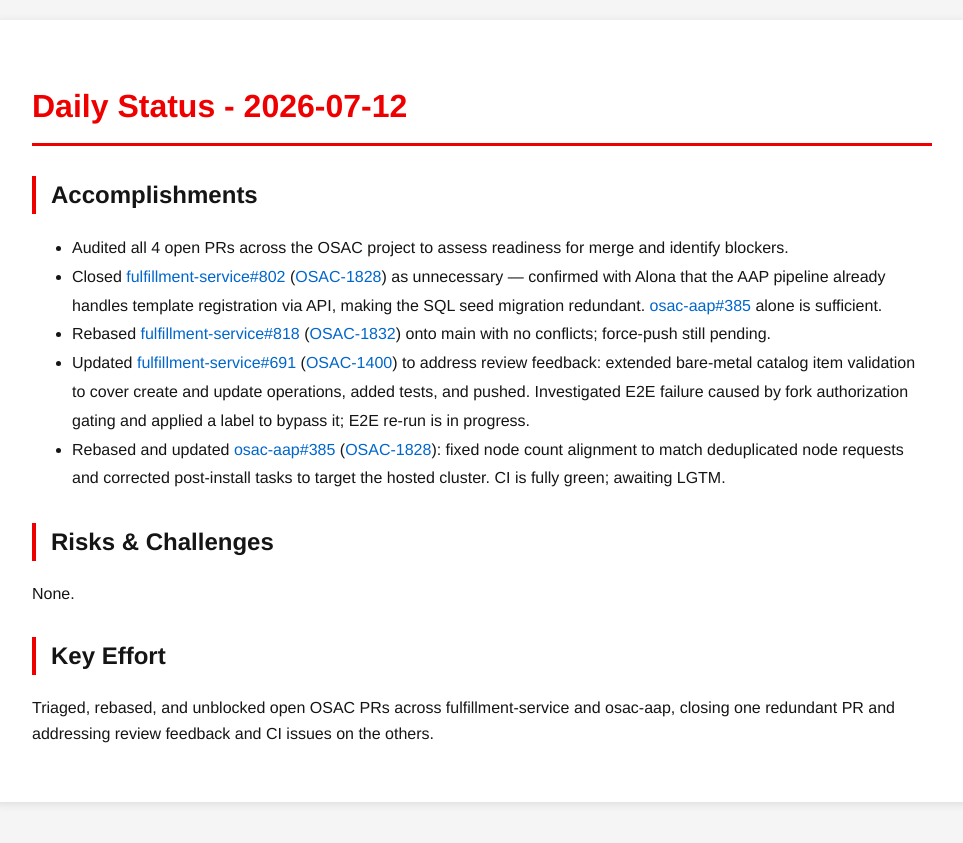
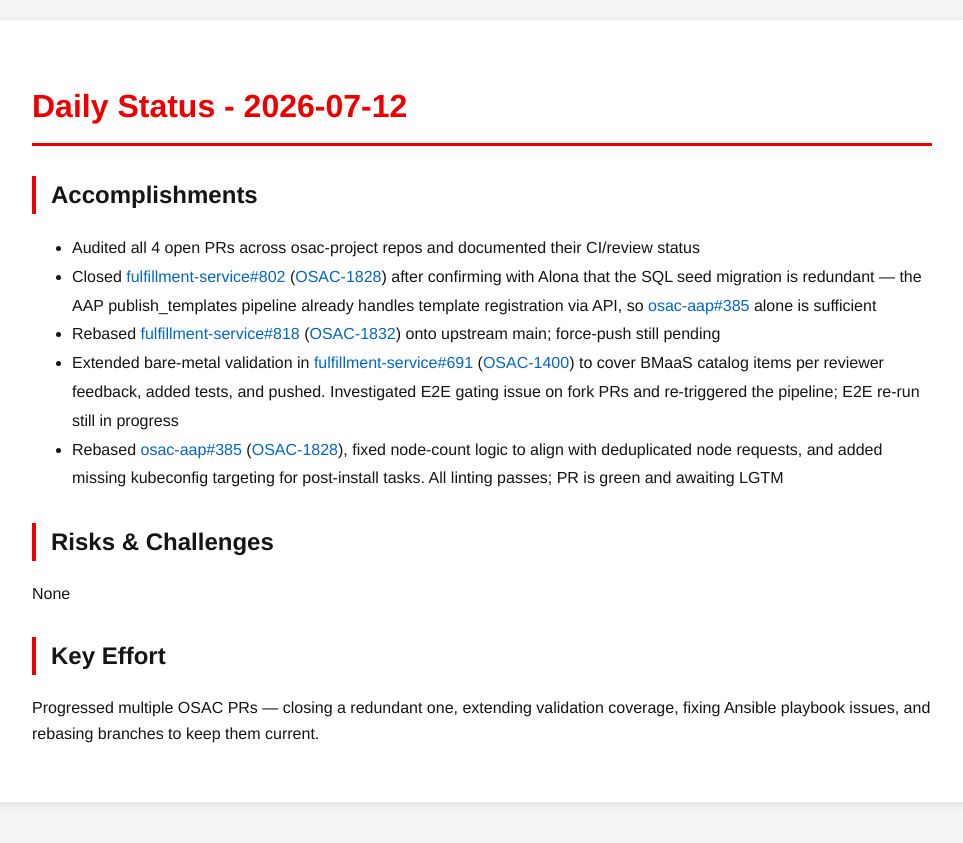
Before and after one commit to tzvatot/daily-status, a Jekyll site: the page built from 2026-07-12.md, in a window 1280 px wide. Shown: the top 843 px of the page, without its empty margins (158-1121 px from the left). Built offline with Jekyll 4.4.1, drawn with Linux system fonts in a browser that asks for light colours.

Commit message:
Daily status update - 2026-07-12

```diff
--- a/2026-07-12.md
+++ b/2026-07-12.md
@@ -7,14 +7,14 @@ date: 2026-07-12
 # Daily Status - 2026-07-12
 
 ## Accomplishments
-- Audited all 4 open PRs across the OSAC project to assess readiness for merge and identify blockers.
-- Closed [fulfillment-service#802](https://github.com/osac-project/fulfillment-service/pull/802) ([OSAC-1828](https://redhat.atlassian.net/browse/OSAC-1828)) as unnecessary — confirmed with Alona that the AAP pipeline already handles template registration via API, making the SQL seed migration redundant. [osac-aap#385](https://github.com/osac-project/osac-aap/pull/385) alone is sufficient.
-- Rebased [fulfillment-service#818](https://github.com/osac-project/fulfillment-service/pull/818) ([OSAC-1832](https://redhat.atlassian.net/browse/OSAC-1832)) onto main with no conflicts; force-push still pending.
-- Updated [fulfillment-service#691](https://github.com/osac-project/fulfillment-service/pull/691) ([OSAC-1400](https://redhat.atlassian.net/browse/OSAC-1400)) to address review feedback: extended bare-metal catalog item validation to cover create and update operations, added tests, and pushed. Investigated E2E failure caused by fork authorization gating and applied a label to bypass it; E2E re-run is in progress.
-- Rebased and updated [osac-aap#385](https://github.com/osac-project/osac-aap/pull/385) ([OSAC-1828](https://redhat.atlassian.net/browse/OSAC-1828)): fixed node count alignment to match deduplicated node requests and corrected post-install tasks to target the hosted cluster. CI is fully green; awaiting LGTM.
+- Audited all 4 open PRs across osac-project repos and documented their CI/review status
+- Closed [fulfillment-service#802](https://github.com/osac-project/fulfillment-service/pull/802) ([OSAC-1828](https://redhat.atlassian.net/browse/OSAC-1828)) after confirming with Alona that the SQL seed migration is redundant — the AAP publish_templates pipeline already handles template registration via API, so [osac-aap#385](https://github.com/osac-project/osac-aap/pull/385) alone is sufficient
+- Rebased [fulfillment-service#818](https://github.com/osac-project/fulfillment-service/pull/818) ([OSAC-1832](https://redhat.atlassian.net/browse/OSAC-1832)) onto upstream main; force-push still pending
+- Extended bare-metal validation in [fulfillment-service#691](https://github.com/osac-project/fulfillment-service/pull/691) ([OSAC-1400](https://redhat.atlassian.net/browse/OSAC-1400)) to cover BMaaS catalog items per reviewer feedback, added tests, and pushed. Investigated E2E gating issue on fork PRs and re-triggered the pipeline; E2E re-run still in progress
+- Rebased [osac-aap#385](https://github.com/osac-project/osac-aap/pull/385) ([OSAC-1828](https://redhat.atlassian.net/browse/OSAC-1828)), fixed node-count logic to align with deduplicated node requests, and added missing kubeconfig targeting for post-install tasks. All linting passes; PR is green and awaiting LGTM
 
 ## Risks & Challenges
-None.
+None
 
 ## Key Effort
-Triaged, rebased, and unblocked open OSAC PRs across fulfillment-service and osac-aap, closing one redundant PR and addressing review feedback and CI issues on the others.
+Progressed multiple OSAC PRs — closing a redundant one, extending validation coverage, fixing Ansible playbook issues, and rebasing branches to keep them current.
```
